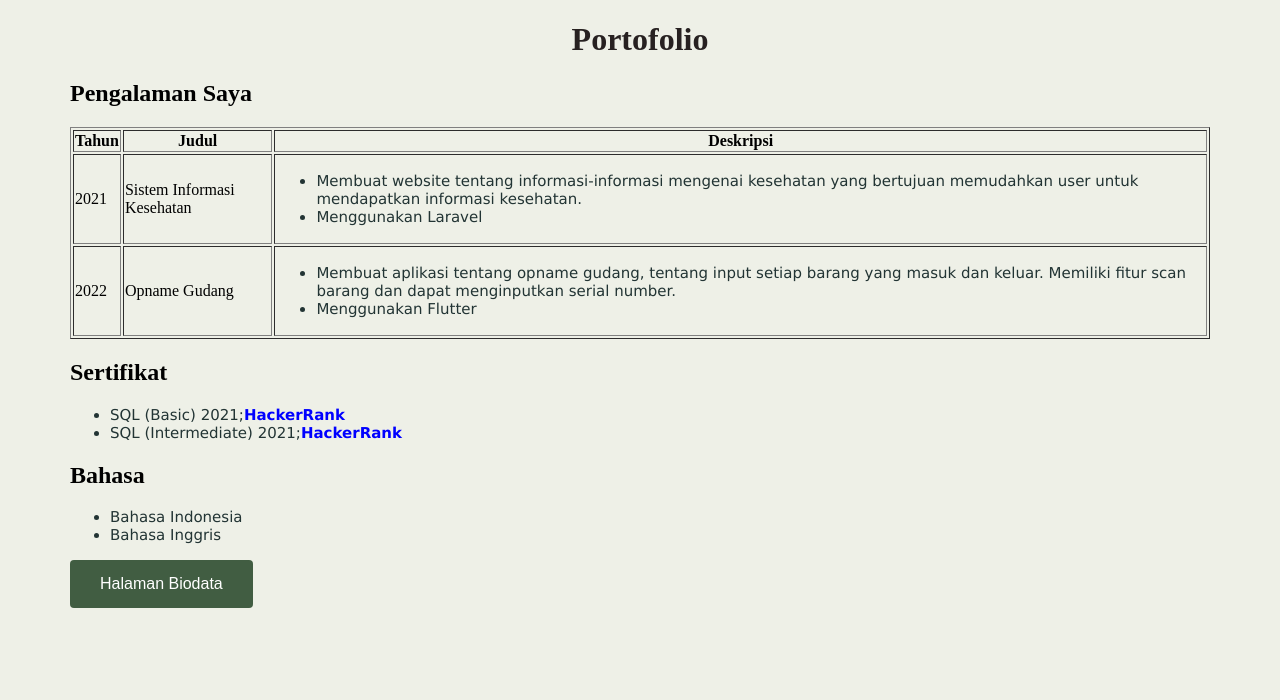
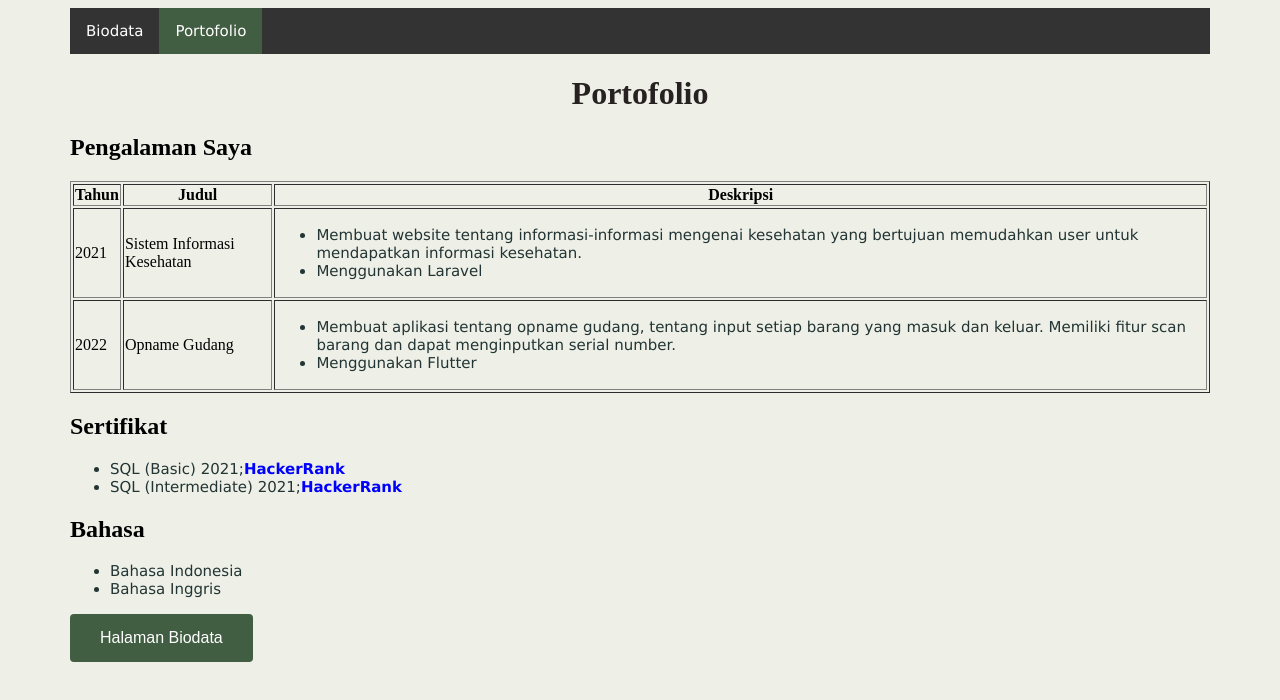
Before and after one commit to nafirdausy/nafirdausy.github.io, a plain HTML site: page portofolio.html in a window 1280 px wide. Drawn offline with Linux system fonts and the light colour scheme.

Commit message:
add navbar

```diff
--- a/portofolio.html
+++ b/portofolio.html
@@ -6,8 +6,43 @@
     <meta name="viewport" content="width=device-width, initial-scale=1.0">
     <title>Portofolio</title>
     <link rel="stylesheet" href="assets/css/style.css">
+    <style>
+        .nav ul {
+          list-style-type: none;
+          margin: 0;
+          padding: 0;
+          overflow: hidden;
+          background-color: #333;
+        }
+
+        .nav li {
+          float: left;
+        }
+
+        .nav li a {
+          display: block;
+          color: white;
+          text-align: center;
+          padding: 14px 16px;
+          text-decoration: none;
+        }
+
+        .nav a:hover {
+          background-color: #111;
+        }
+
+        .active {
+          background-color: #415d42;
+        }
+      </style>
 </head>
 <body>
+    <div class="nav">
+        <ul>
+          <li><a href="index.html">Biodata</a> </li>
+          <li><a href="" class="active">Portofolio</a></li>
+        </ul>
+      </div>
     <h1>Portofolio</h1>
     <h2>Pengalaman Saya</h2>
     <table border="1">
@@ -47,7 +82,7 @@
         <li>Bahasa Indonesia</li>
         <li>Bahasa Inggris</li>
     </ul>
-        <a href="latihan.html">
+        <a href="index.html">
             <input title="kembali ke halaman biodata" type="button" value="Halaman Biodata">
         </a>
 </body>
```
Also changed, not shown: index.html (renamed from latihan.html, +35 -0 lines).
